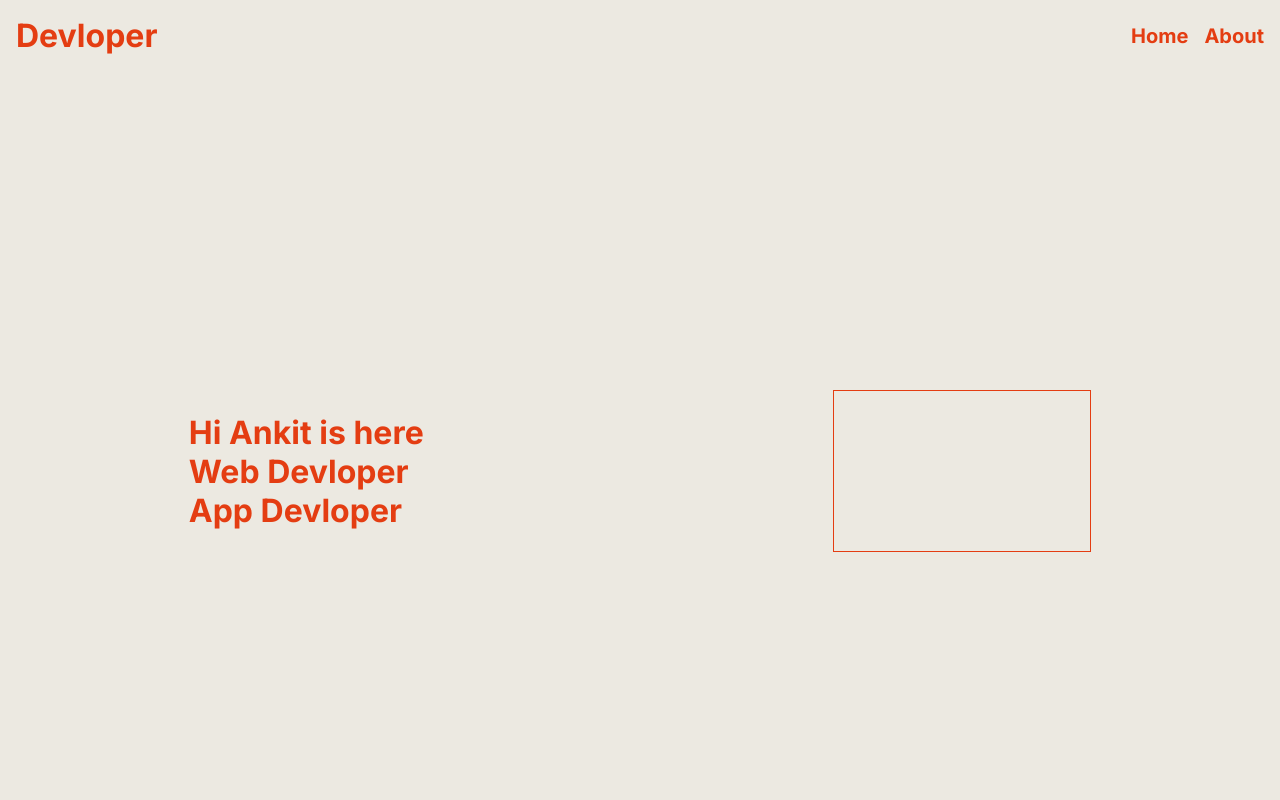
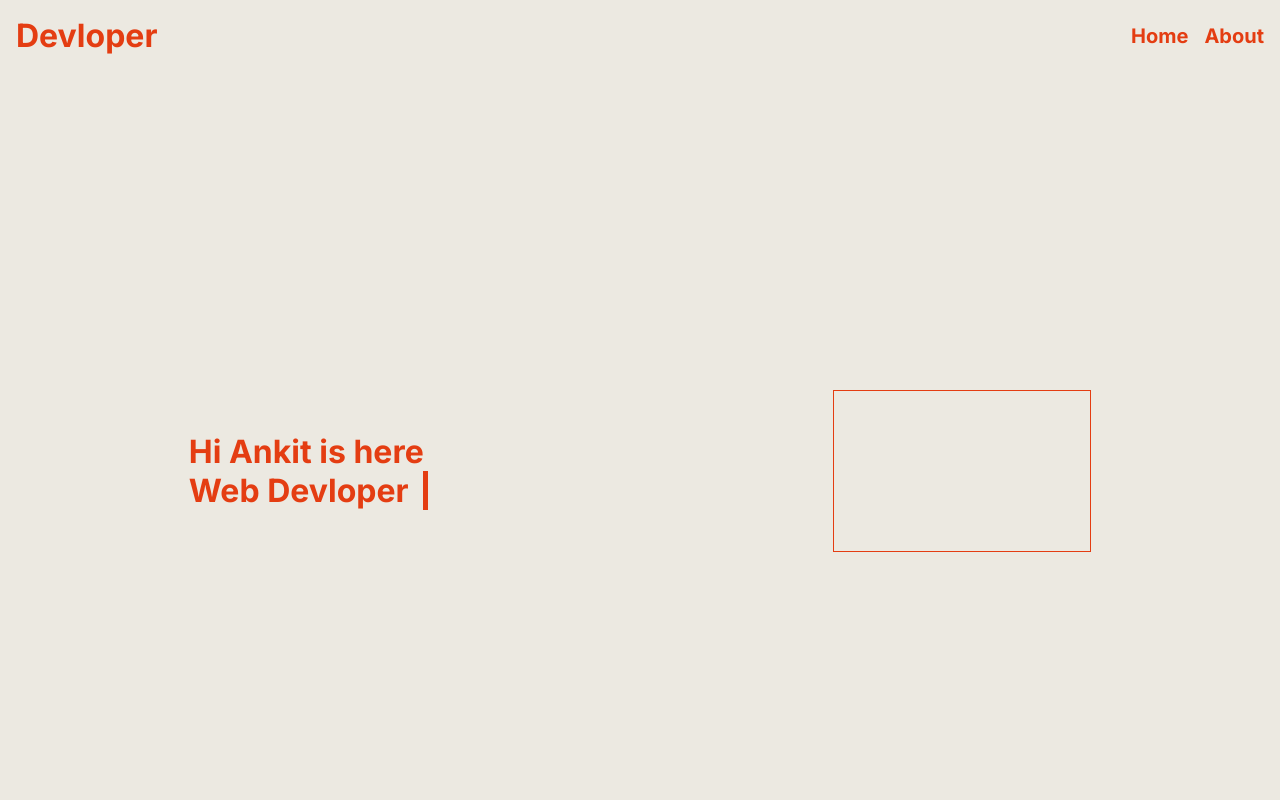
Before and after one commit to Ankitsaini406/portfolio, a Next.js app: page / in a window 1280 px wide. Shown: the top 800 px of the page. Built offline with nearby package versions, Linux system fonts and the light colour scheme.

Commit message:
"hero changes"

```diff
--- /dev/null
+++ b/src/app/hero/hero.module.css
@@ -0,0 +1,31 @@
+.bodyFlex{
+    display: flex;
+    align-items: center;
+    justify-content: space-around;
+    gap: 2rem;
+    height: 100vh;
+    /* background: linear-gradient(45deg, red 0%, yellow 100%); */
+    /* filter: blur(10px); */
+}
+
+.heroImage {
+    width: 20%;
+    height: 20%;
+    border: 1px solid;
+}
+
+.typingText{
+    border-right: 5px solid var(--main-color);
+    width: 100%;
+    white-space: nowrap;
+    overflow: hidden;
+    animation: typing 3s infinite alternate-reverse, cursor .4s step-end infinite alternate;
+}
+
+@keyframes cursor {
+    50% { border-color: transparent }
+}
+
+@keyframes typing {
+    0% { width: 0 }
+}
--- /dev/null
+++ b/src/app/hero/page.tsx
@@ -0,0 +1,15 @@
+import styles from './hero.module.css'
+
+const Hero = () => {
+    return (
+    <div className={styles.bodyFlex}>
+      <div>
+        <h1>Hi Ankit is here</h1>
+        <h1 className={styles.typingText}>Web Devloper</h1>
+      </div>
+      <div className={styles.heroImage}></div>
+      </div>
+    )
+}
+
+export default Hero;
--- a/src/app/page.module.css
+++ /dev/null
@@ -1,13 +0,0 @@
-.bodyFlex{
-    display: flex;
-    align-items: center;
-    justify-content: space-around;
-    gap: 2rem;
-    height: 100vh;
-}
-
-.heroImage {
-    width: 20%;
-    height: 20%;
-    border: 1px solid;
-}
--- a/src/app/page.tsx
+++ b/src/app/page.tsx
@@ -1,17 +1,11 @@
+import Hero from "./hero/page";
 import styles from "./page.module.css";
 import Timeline from "./timeline/timeline";
 
 export default function Home() {
   return (
     <main >
-      <div className={styles.bodyFlex}>
-      <div>
-        <h1>Hi Ankit is here</h1>
-        <h1>Web Devloper</h1>
-        <h1>App Devloper</h1>
-      </div>
-      <div className={styles.heroImage}></div>
-      </div>
+      <Hero />
       <Timeline />
     </main>
   );
```
